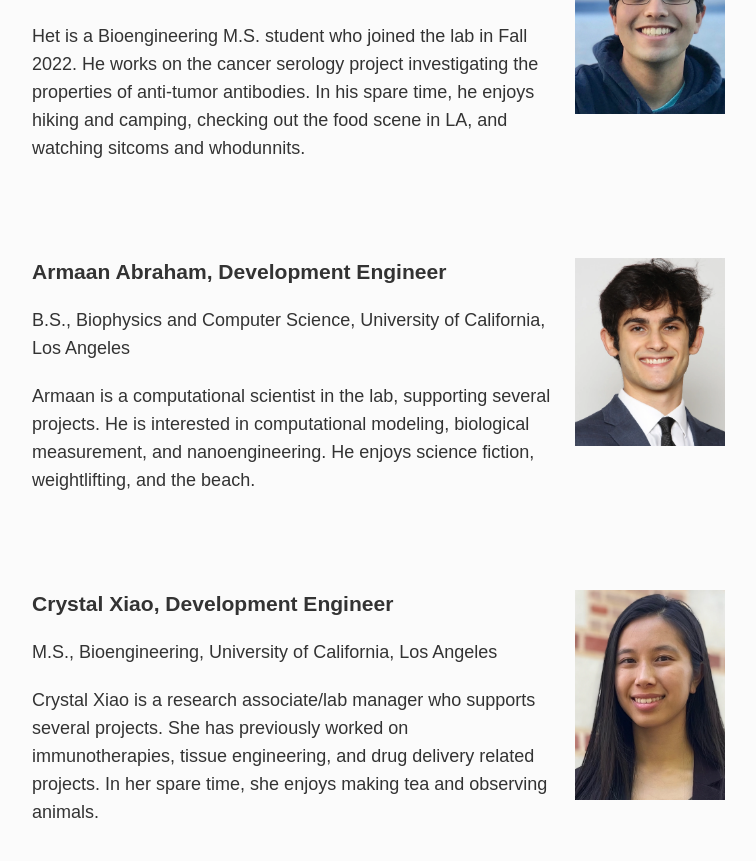
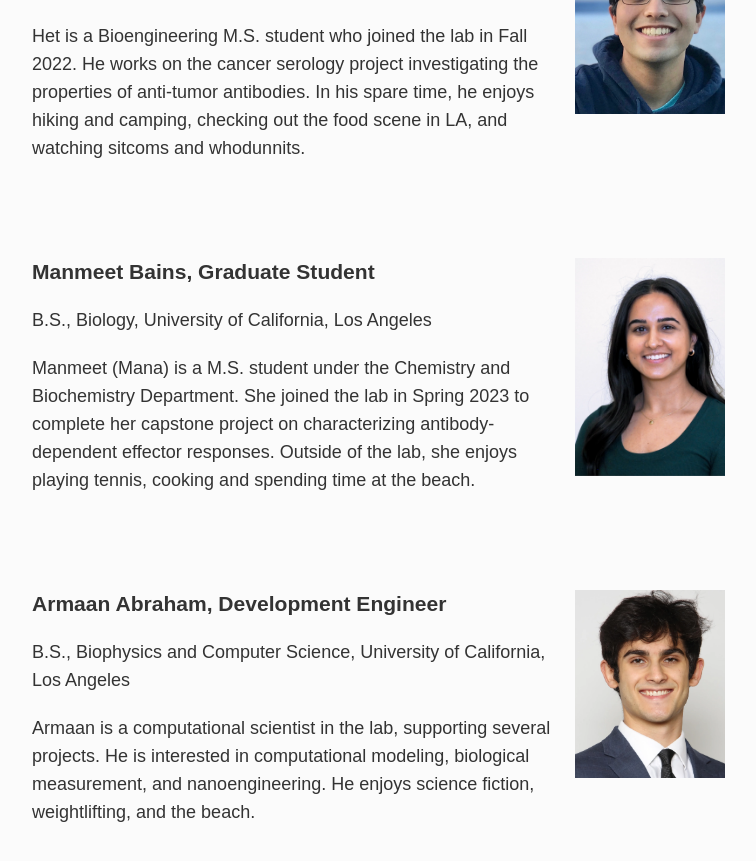
Before and after one commit to meyer-lab/asmlab.org, a Jekyll site: the page built from team/index.md, in a window 1280 px wide and 900 px high, scrolled down 3235 px. Shown: the top 861 px of the window, without its empty margins (253-1009 px from the left). Built offline with Jekyll 4.4.1, drawn with Linux system fonts in a browser that asks for light colours; some web fonts are replaced.

Commit message:
Add Mana

```diff
--- a/team/index.md
+++ b/team/index.md
@@ -69,6 +69,15 @@ Meera is an M.S. student who joined the lab in Fall 2022. Before coming to UCLA,
 B.S., Bioengineering, University of California, Los Angeles
 
 Het is a Bioengineering M.S. student who joined the lab in Fall 2022. He works on the cancer serology project investigating the properties of anti-tumor antibodies. In his spare time, he enjoys hiking and camping, checking out the food scene in LA, and watching sitcoms and whodunnits.
+
+<br />
+<br />
+
+<div class="span_3 right"><img src="/public/photos/mana.webp" width="150px" alt="Mana's picture" /></div>
+### Manmeet Bains, Graduate Student
+B.S., Biology, University of California, Los Angeles
+
+Manmeet (Mana) is a M.S. student under the Chemistry and Biochemistry Department. She joined the lab in Spring 2023 to complete her capstone project on characterizing antibody-dependent effector responses. Outside of the lab, she enjoys playing tennis, cooking and spending time at the beach.
 
 <br />
 <br />
```
Also changed, not shown: public/photos/mana.webp (added).
